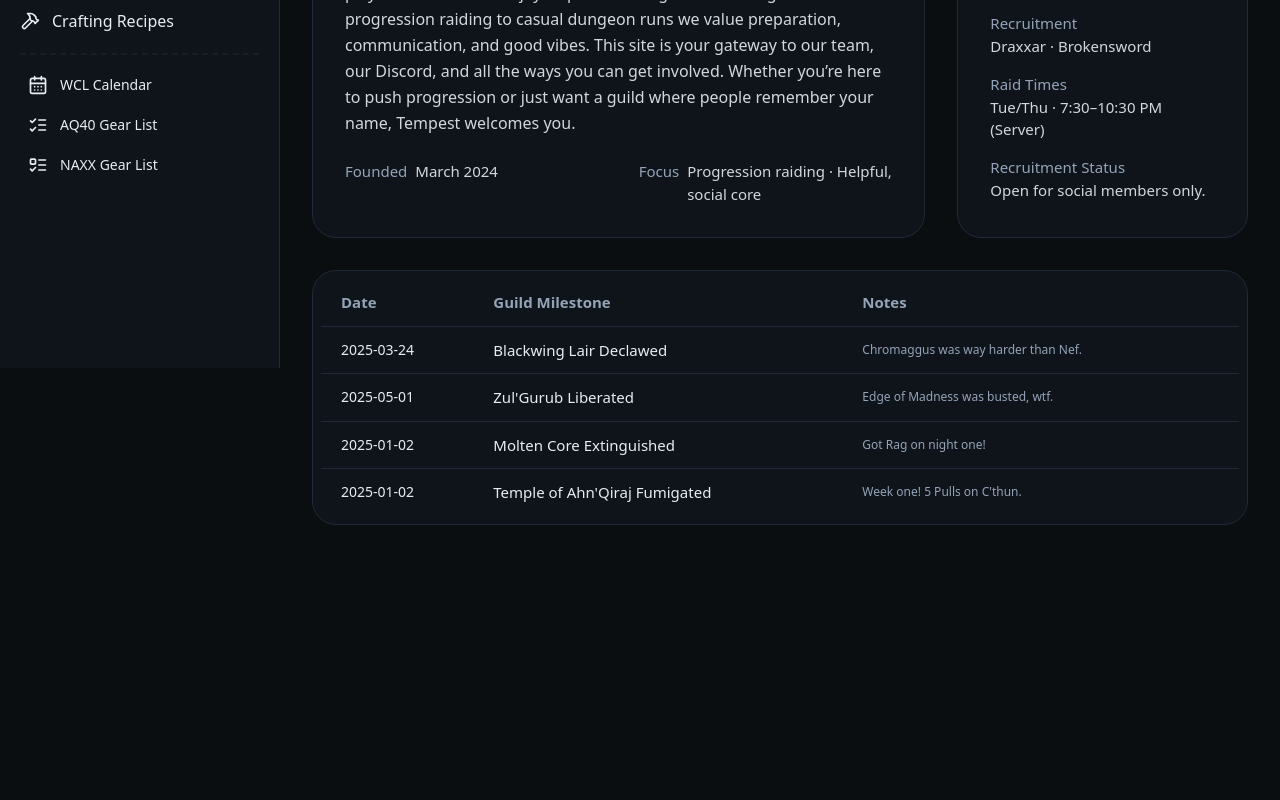
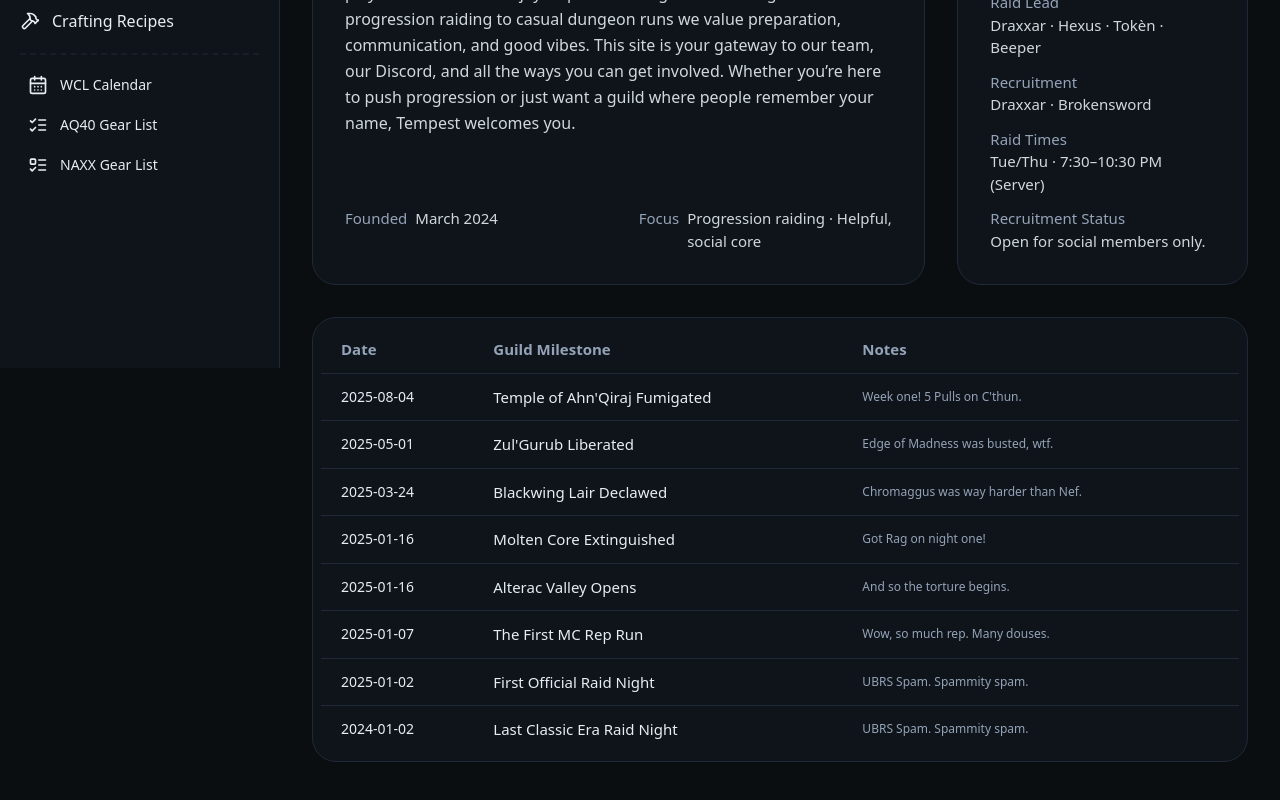
Before and after one commit to naptholomew/tempest-guild, a React (Vite) app: page / in a window 1280 px wide. Shown: the part 432-1232 px from the top of the page. Before the commit the page ends 997 px from the top, so only its background shows below. Built offline with nearby package versions, Linux system fonts and the light colour scheme; no server answers.

Commit message:
Update About.tsx

```diff
--- a/src/pages/About.tsx
+++ b/src/pages/About.tsx
@@ -44,12 +44,12 @@ export default function About() {
           <h2 className="text-2xl font-bold text-skin-base">Contact</h2>
           <div className="h-0.5 w-16 bg-brand-accent/40 rounded-full mt-2 mb-5" />
           <dl className="grid grid-cols-1 gap-y-3 text-[15px] flex-1">
-            <div>
+/*            <div>
               <dt className="text-skin-muted">Discord</dt>
               <dd className="text-skin-base/90">
                 <a href="#" className="hover:underline">discord.gg/tempest-guild</a>
               </dd>
-            </div>
+            </div>*/
             <div>
               <dt className="text-skin-muted">Leadership</dt>
               <dd className="text-skin-base/90">Draxxar · Beeper · Sneakywurm</dd>
@@ -86,9 +86,9 @@ export default function About() {
           </thead>
           <tbody>
             <tr className="border-t border-skin-base">
-              <td className="py-3 pr-4 pl-5 align-middle text-sm">2025-03-24</td>
-              <td className="py-3 pr-4 align-middle">Blackwing Lair Declawed</td>
-              <td className="py-3 pr-5 align-middle text-xs text-skin-muted">Chromaggus was way harder than Nef.</td>
+              <td className="py-3 pr-4 pl-5 align-middle text-sm">2025-08-04</td>
+              <td className="py-3 pr-4 align-middle">Temple of Ahn'Qiraj Fumigated</td>
+              <td className="py-3 pr-5 align-middle text-xs text-skin-muted">Week one! 5 Pulls on C'thun.</td>
             </tr>
             <tr className="border-t border-skin-base">
               <td className="py-3 pr-4 pl-5 align-middle text-sm">2025-05-01</td>
@@ -96,15 +96,36 @@ export default function About() {
               <td className="py-3 pr-5 align-middle text-xs text-skin-muted">Edge of Madness was busted, wtf.</td>
             </tr>
             <tr className="border-t border-skin-base">
-              <td className="py-3 pr-4 pl-5 align-middle text-sm">2025-01-02</td>
+              <td className="py-3 pr-4 pl-5 align-middle text-sm">2025-03-24</td>
+              <td className="py-3 pr-4 align-middle">Blackwing Lair Declawed</td>
+              <td className="py-3 pr-5 align-middle text-xs text-skin-muted">Chromaggus was way harder than Nef.</td>
+            </tr>
+            <tr className="border-t border-skin-base">
+              <td className="py-3 pr-4 pl-5 align-middle text-sm">2025-01-16</td>
               <td className="py-3 pr-4 align-middle">Molten Core Extinguished</td>
               <td className="py-3 pr-5 align-middle text-xs text-skin-muted">Got Rag on night one!</td>
             </tr>
             <tr className="border-t border-skin-base">
+              <td className="py-3 pr-4 pl-5 align-middle text-sm">2025-01-16</td>
+              <td className="py-3 pr-4 align-middle">Alterac Valley Opens</td>
+              <td className="py-3 pr-5 align-middle text-xs text-skin-muted">And so the torture begins.</td>
+            </tr>
+            <tr className="border-t border-skin-base">
+              <td className="py-3 pr-4 pl-5 align-middle text-sm">2025-01-07</td>
+              <td className="py-3 pr-4 align-middle">The First MC Rep Run</td>
+              <td className="py-3 pr-5 align-middle text-xs text-skin-muted">Wow, so much rep. Many douses.</td>
+            </tr>
+            <tr className="border-t border-skin-base">
               <td className="py-3 pr-4 pl-5 align-middle text-sm">2025-01-02</td>
-              <td className="py-3 pr-4 align-middle">Temple of Ahn'Qiraj Fumigated</td>
-              <td className="py-3 pr-5 align-middle text-xs text-skin-muted">Week one! 5 Pulls on C'thun.</td>
+              <td className="py-3 pr-4 align-middle">First Official Raid Night</td>
+              <td className="py-3 pr-5 align-middle text-xs text-skin-muted">UBRS Spam. Spammity spam.</td>
             </tr>
+            <tr className="border-t border-skin-base">
+              <td className="py-3 pr-4 pl-5 align-middle text-sm">2024-01-02</td>
+              <td className="py-3 pr-4 align-middle">Last Classic Era Raid Night</td>
+              <td className="py-3 pr-5 align-middle text-xs text-skin-muted">UBRS Spam. Spammity spam.</td>
+            </tr>
+
           </tbody>
         </table>
       </div>
```
